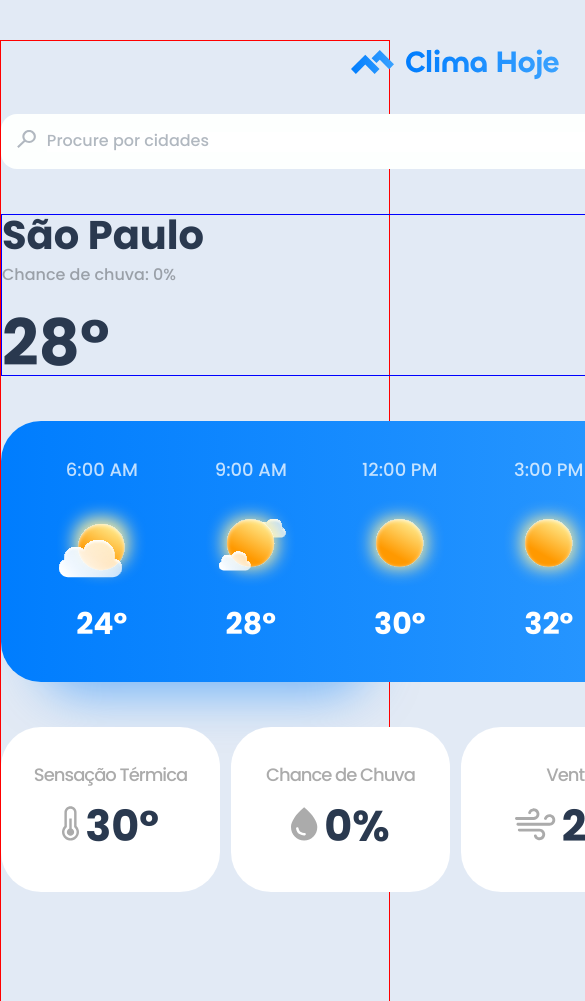
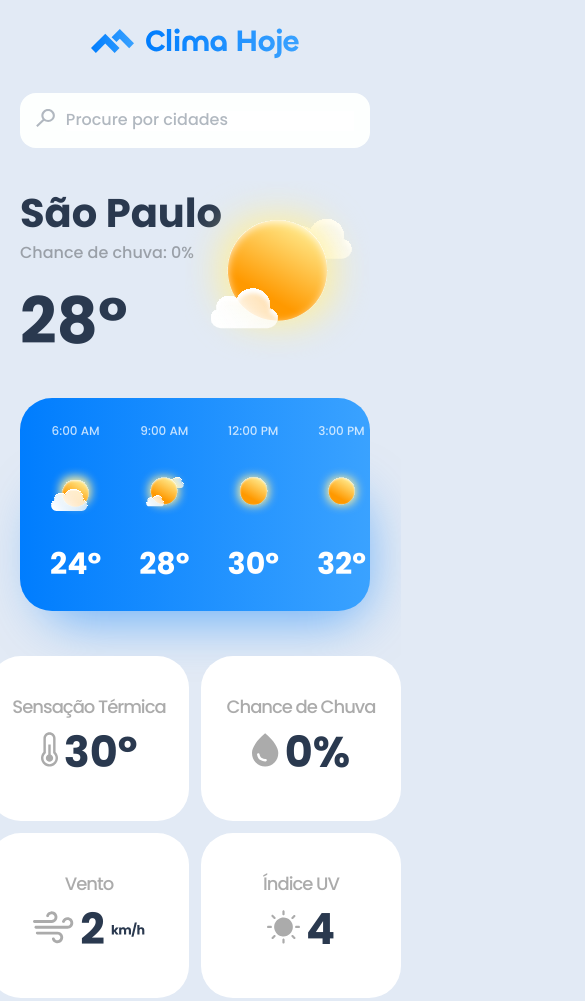
Before and after one commit to lucasmaciel-g/clima-hoje, a plain HTML site: page index.html in a window 390 px wide. Shown: the top 1001 px of the page, 585 px wide, since content can reach past the window. Drawn offline with Linux system fonts and the light colour scheme.

Commit message:
Ultima parte de estudo de media query

```diff
--- a/index.html
+++ b/index.html
@@ -174,6 +174,9 @@
         </div>
       </div>
     </aside>
+    <footer>
+      <span>Desenvolvido por Lucas Maciel</span>
+    </footer>
   </div>
 </body>
 </html>
--- a/media_query.css
+++ b/media_query.css
@@ -1,9 +1,18 @@
 @media screen and (max-width: 480px) {
+
+	body{
+		max-width: 100vw;
+	}
 
 	.container{
 		grid-template-columns: 1fr;
+		margin: 0;
+		gap: 0;
+	}
+
+	main{
 		max-width: 100vw;
-		border: 1px solid red;
+		padding: 20px;
 	}
 
 	header{
@@ -23,7 +32,6 @@
 		align-items: center;
 		padding: 0;
 		margin: 45px 0;
-		border: 1px solid blue;
 	}
 
 	.climaAtual{
@@ -44,7 +52,7 @@
 
 	.imgSolNuvem{
 		position: absolute;
-		width: 23%;
+		max-width: 53%;
 		right: 0px;
 		top: -12px;
 	}
@@ -52,17 +60,64 @@
 	#desfoque{
 		max-width: 84%;
 		left: 40px;
-    top: 510px;
+		top: 480px;
 	}
 
 	.bgClimaHora{
-    border-radius: var(--radius-card);
-    background: -webkit-linear-gradient(90deg, var(--cor-primaria), var(--cor-secundaria));
-    background: var(--cor-bg-degrade);
-    margin-bottom: 45px;
+		overflow-x: scroll;
+		border-radius: var(--radius-card-mobile);
 	}
 
+	.climaHora{
+		justify-content: start;
+		gap: 38px;
+    	padding: 24px 30px;
+	}
 
+	.hora{
+		justify-content: space-between;
+		gap: 24px;
+    	height: auto;
+	}
+
+	.climaHora > div:last-child{
+		padding-right: 38px;
+	}
+
+	.horario{
+		font-size: 12px;
+	}
+
+	.tempHora{
+		font-size: 24px;
+	    font-weight: 500;
+	}
+
+	.infoAdicional{
+		display: grid;
+		grid-template-columns: 1fr 1fr;
+		justify-content: center;
+		gap: 12px;
+	}
+
+	.cardInfo{
+		gap: 0px;
+		padding: 0px;
+		height: 165.28px;
+	    width: 200px;
+		border-radius: var(--radius-card-mobile);
+	}
+
+	.bgPrevisaoSemana{
+		justify-content: center;
+		margin: 38px 20px;
+		padding: 15px 30px;
+		border-radius: var(--radius-card-mobile);
+	}
+
+	.previsaoSemana{
+		gap: 12px;
+	}
 }
 
 @media screen and (min-width: 481px) and (max-width: 768px) {
--- a/style.css
+++ b/style.css
@@ -10,6 +10,7 @@
     --cor-bg-card: #FFFFFF;
     --radius-pesquisa: 16px;
     --radius-card: 40px;
+    --radius-card-mobile: 32px;
 }
 
 *{
@@ -106,7 +107,7 @@ header{
     color: var(--cor-titulos)
 }
 
-.chanceCidadeAtual{
+.chanceCidadeAtual, footer > span{
     font-size: 20px;
     font-weight: 500;
     color: #9AA0A8
@@ -163,7 +164,7 @@ header{
     height: 191px;
 }
 
-.hora .horario{
+.horario{
     color: rgba(255, 255, 255, 0.75);
     font-size: 18px;
     font-weight: 500;
@@ -273,3 +274,10 @@ header{
     line-height: 1;
     color: var(--cor-titulos)
 }
+
+footer{
+    display: flex;
+    align-items: center;
+    justify-content: center;
+    margin-bottom: 20px;
+}
```
Lines whose indentation alone changed are shown as unchanged.
